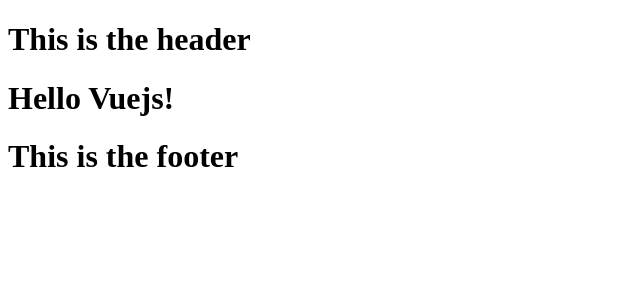
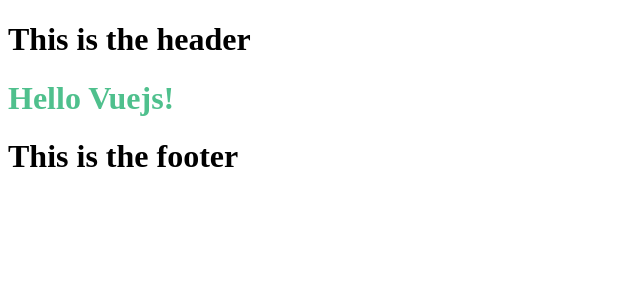
Before and after one commit to haoranpb/vuegular, a Vue app: page / in a window 1280 px wide. Shown: the top 300 px of the page, without its empty margins (0-640 px from the left). Built offline with nearby package versions, Linux system fonts and the light colour scheme.

Commit message:
feat: add css loader

```diff
--- a/package.json
+++ b/package.json
@@ -39,6 +39,7 @@
     "@commitlint/cli": "^8.3.5",
     "@commitlint/config-angular": "^8.3.4",
     "babel-loader": "^8.0.6",
+    "css-loader": "^3.4.2",
     "eslint": "^6.8.0",
     "eslint-config-prettier": "^6.10.0",
     "eslint-plugin-prettier": "^3.1.2",
--- a/src/App.vue
+++ b/src/App.vue
@@ -17,3 +17,9 @@
   },
 }
 </script>
+
+<style scoped>
+h1 {
+  color: #4fc08d;
+}
+</style>
--- a/webpack.config.js
+++ b/webpack.config.js
@@ -31,6 +31,10 @@
         test: /\.vue$/,
         loader: 'vue-loader',
       },
+      {
+        test: /\.css$/,
+        use: ['vue-style-loader', 'css-loader'],
+      },
     ],
   },
 }
```
Also changed, not shown: 1 other file (tests, documents, lock files or other folders).
